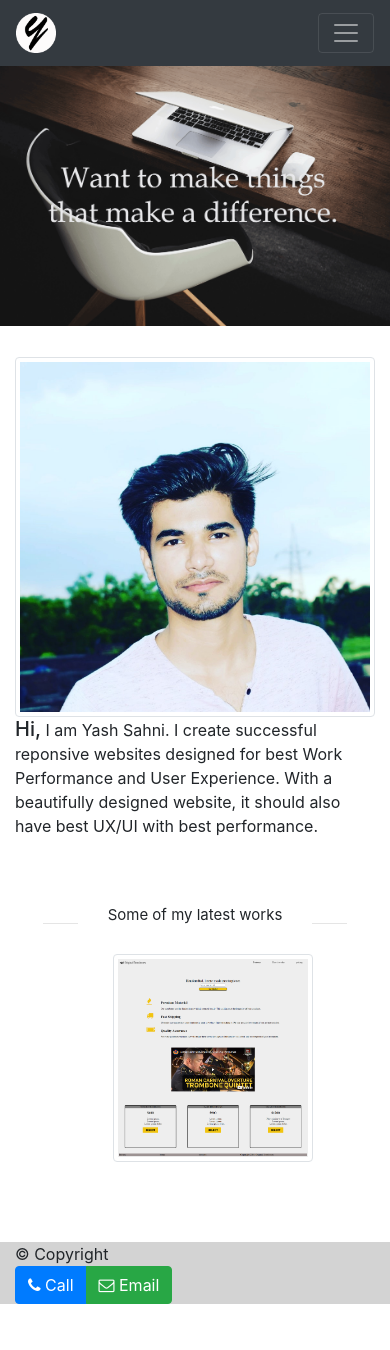
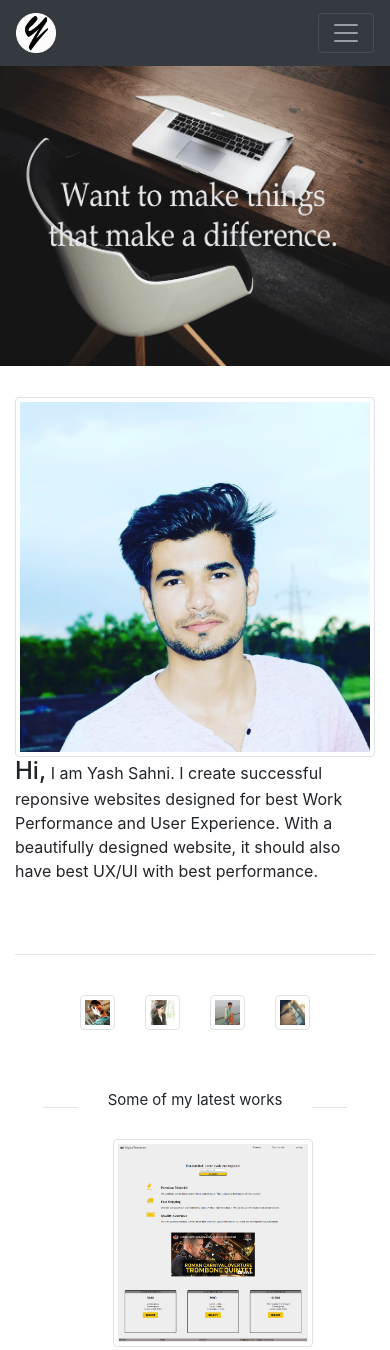
Before and after one commit to yash-sahni54321/portfolio-ys, a plain HTML site: page index.html in a window 390 px wide. Shown: the top 1350 px of the page. Before the commit the page ends 1304 px from the top, so only its background shows below. Drawn offline with nearby package versions, Linux system fonts and the light colour scheme.

Commit message:
update1.5

```diff
--- a/index.html
+++ b/index.html
@@ -24,7 +24,7 @@
           <a class="nav-item nav-link " href="./yash_project.html">projects</a>
 
         </div>
-        <ul id="social" class="navbar-nav  ml-auto mr-sm-5">
+        <ul id="social" class="navbar-nav mr-sm-5">
           <li class="nav-item active">
               <a class="nav-link" data-toggle="tooltip" data-html="true" title="connect me on facebook  " data-placement="bottom"  target="_blank" href="https://www.facebook.com/settings?tab=account&section=username"><i class="fa fa-facebook-square"></i></a>
 
@@ -36,7 +36,7 @@
 
 
     <div>
-      <img src="bg-masthead.png" class="img-fluid">
+      <img src="bg-masthead.png"  class="img-fluid bg-img">
     </div>
 
 
@@ -48,10 +48,11 @@
           <img class="img-fluid img-thumbnail "
               src="yash31.jpg"  alt="yash">
 
+
         </div>
         <div class="col-12 col-sm-8">
 
-                  <h5>Hi,<small> I am Yash Sahni.
+            <h5><span style="font-size: larger;">Hi,</span><small> I am Yash Sahni.
             I create successful reponsive websites designed for best Work Performance and User Experience.
             With a beautifully designed website, it should also have best UX/UI with best performance.
             </small></h5>
@@ -59,6 +60,36 @@
 
 
 
+
+
+
+
+      </div>
+      <br><br>
+      <hr>
+    </div>
+    <br>
+
+
+    <div class="container ">
+      <div class="row">
+
+        <div class="col-2 offset-2">
+          <a href="https://www.facebook.com/photo/?fbid=170618747998250&set=a.170619017998223"><img src="yash1.jpg" alt="yash-img" class="img-thumbnail img-fluid"></a>
+
+        </div>
+        <div class="col-2 ">
+          <a href="https://www.facebook.com/photo/?fbid=170618774664914&set=a.170619017998223"><img src="yash444.jpg" alt="yash-img" class="img-thumbnail img-fluid"></a>
+
+        </div>
+        <div class="col-2 ">
+          <a href="https://www.facebook.com/photo/?fbid=170618684664923&set=a.170619017998223"><img src="yash21.jpg" alt="yash-img" class="img-thumbnail img-fluid"></a>
+
+        </div>
+        <div class="col-2">
+          <a href="https://www.facebook.com/photo/?fbid=170618297998295&set=a.170619017998223"><img src="yash222.jpg" alt="yash-img" class="img-thumbnail img-fluid"></a>
+
+        </div>
 
       </div>
     </div>
--- a/yash_home.css
+++ b/yash_home.css
@@ -1,6 +1,3 @@
-.bg-img {
-    max-height: 60%;
-}
 
 
 
@@ -60,6 +57,10 @@ footer {
      p {
         font-size: 27px;
     }
+    .bg-img {
+        height: 800px;
+    }
+
 
 
 
@@ -70,11 +71,17 @@ footer {
      p {
         font-size: 25px;
     }
+    .bg-img {
+        height: 600px;
+    }
 
 }
 @media only screen and ( max-width : 768px){
      p {
         font-size: 22px;
+    }
+    .bg-img {
+        min-height: 300px;
     }
 
 }
@@ -85,5 +92,8 @@ footer {
     h5 {
         font-size: 15px;
     }
+    .bg-img {
+        min-height: 300px;
+    }
 
 }
```
Also changed, not shown: yash0.jpg (deleted), yash2.jpg (deleted), yash22.JPG (deleted), yash3.jpg (deleted). Lines whose indentation alone changed are shown as unchanged.
